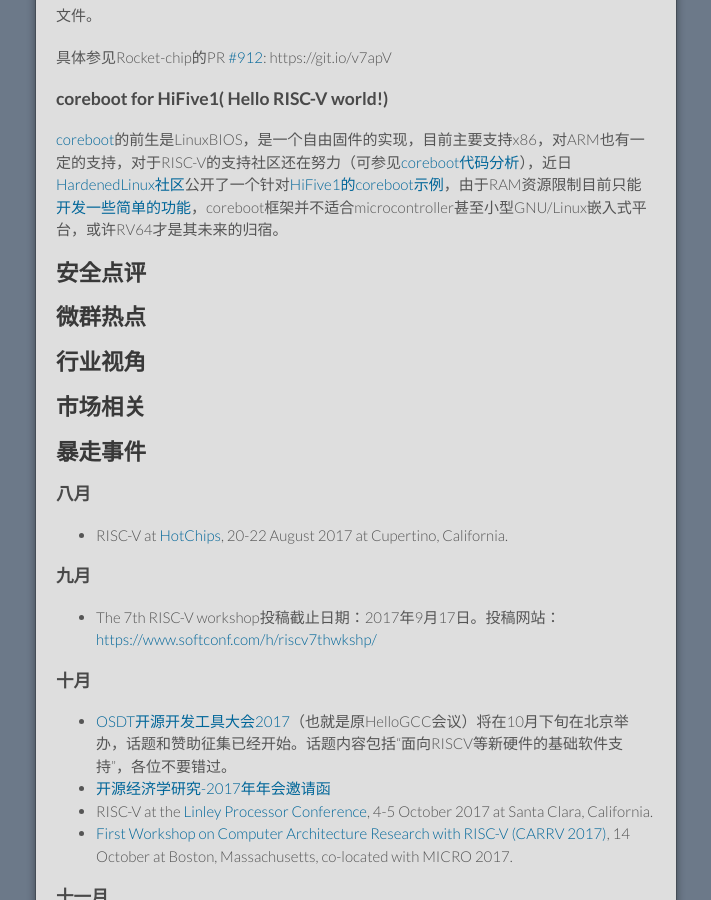
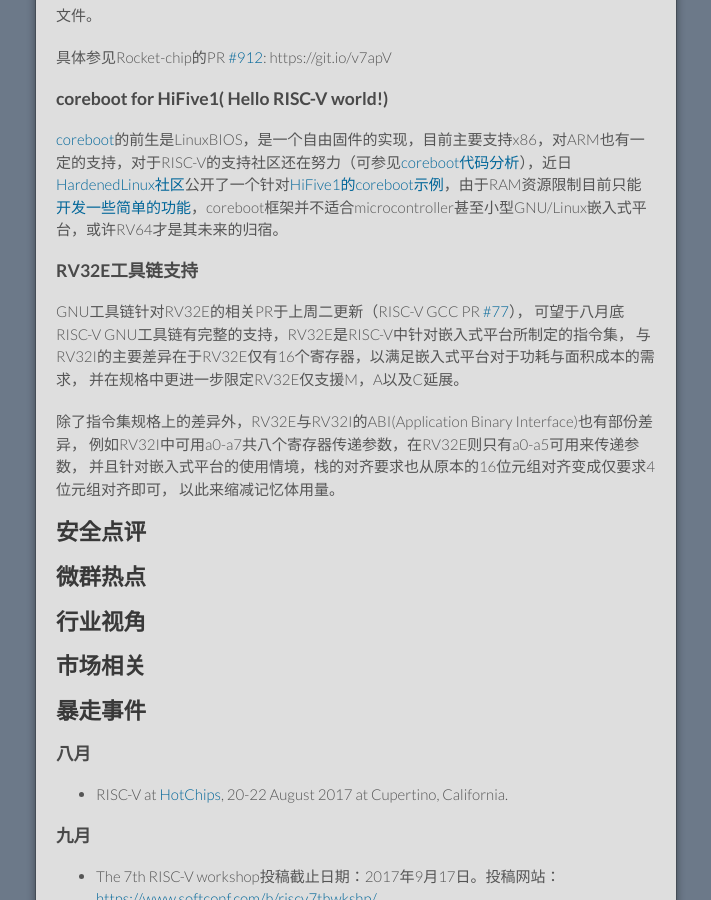
Before and after one commit to cnrv/home, a Jekyll site: the page built from bi-week-rpts/2017-08-17.md, in a window 1280 px wide and 900 px high, scrolled down 1412 px. Shown: the whole window, without its empty margins (284-995 px from the left). Built offline with Jekyll 4.4.1, drawn with Linux system fonts in a browser that asks for light colours; Markdown is read by kramdown in place of the engine named in the settings; our own code applies the rules of GitHub Pages for plain Markdown files.

Commit message:
add RV32E

```diff
--- a/bi-week-rpts/2017-08-17.md
+++ b/bi-week-rpts/2017-08-17.md
@@ -64,6 +64,18 @@
 
 [coreboot](https://www.coreboot.org/)的前生是LinuxBIOS，是一个自由固件的实现，目前主要支持x86，对ARM也有一定的支持，对于RISC-V的支持社区还在努力（可参见[coreboot代码分析](https://github.com/hardenedlinux/embedded-iot_profile/blob/master/docs/riscv/coreboot%E5%88%86%E6%9E%90.md)），近日[HardenedLinux社区](https://github.com/hardenedlinux)公开了一个针对[HiFive1的coreboot示例](https://github.com/hardenedlinux/coreboot4HiFive1)，由于RAM资源限制目前只能[开发一些简单的功能](https://github.com/hardenedlinux/coreboot4HiFive1/blob/master/coreboot4HiFive-README.md)，coreboot框架并不适合microcontroller甚至小型GNU/Linux嵌入式平台，或许RV64才是其未来的归宿。
 
+### RV32E工具链支持
+
+GNU工具链针对RV32E的相关PR于上周二更新（RISC-V GCC PR [#77](https://github.com/riscv/riscv-gcc/pull/77)），
+可望于八月底RISC-V GNU工具链有完整的支持，RV32E是RISC-V中针对嵌入式平台所制定的指令集，
+与RV32I的主要差异在于RV32E仅有16个寄存器，以满足嵌入式平台对于功耗与面积成本的需求，
+并在规格中更进一步限定RV32E仅支援M，A以及C延展。
+
+除了指令集规格上的差异外，RV32E与RV32I的ABI(Application Binary Interface)也有部份差异，
+例如RV32I中可用a0-a7共八个寄存器传递参数，在RV32E则只有a0-a5可用来传递参数，
+并且针对嵌入式平台的使用情境，栈的对齐要求也从原本的16位元组对齐变成仅要求4位元组对齐即可，
+以此来缩减记忆体用量。
+
 ## 安全点评
 
 
```
